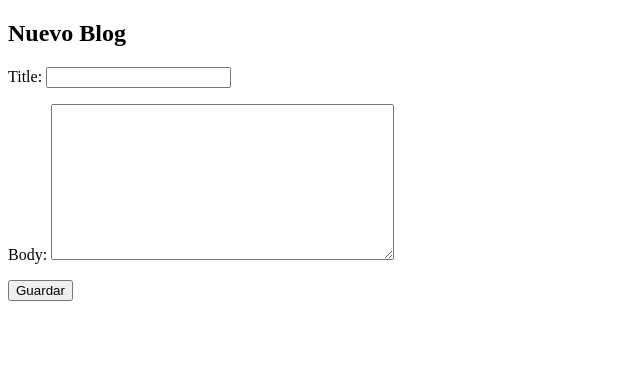
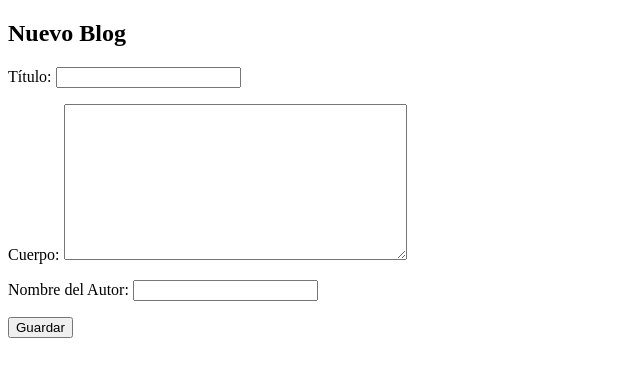
Before and after one commit to Juana2004/Juana2004-PlaygroundFinalProject-Larrumbide, a Django app: page /create/ in a window 1280 px wide. Shown: the top 377 px of the page, without its empty margins (0-640 px from the left). Run offline with Django 5.2, Linux system fonts and the light colour scheme.

Commit message:
end autor en  blogs

```diff
--- a/proyecto/blogs/forms.py
+++ b/proyecto/blogs/forms.py
@@ -4,4 +4,4 @@ from .models import Blog
 class BlogForm(forms.ModelForm):
     class Meta:
         model = Blog
-        fields = ['title', 'body' ]
+        fields = ['title', 'body', 'author_id' ]
--- a/proyecto/blogs/models.py
+++ b/proyecto/blogs/models.py
@@ -3,7 +3,7 @@ from django.db import models
 class Blog(models.Model):
     title = models.CharField(max_length=100)
     body = models.TextField(max_length=100)
-
+    author_id = models.CharField(max_length=100)
     created_at = models.DateTimeField(auto_now_add=True)
 
     def __str__(self):
--- a/proyecto/blogs/templates/blogs/blog_list.html
+++ b/proyecto/blogs/templates/blogs/blog_list.html
@@ -9,6 +9,7 @@
             <li>
                 <h2>{{ blog.title }}</h2>
                 <p>{{ blog.body }}</p>
+                <p>Autor: {{ blog.author_id }}</p>
             </li>
         {% endfor %}
     </ul>
--- a/proyecto/blogs/templates/blogs/create_blog.html
+++ b/proyecto/blogs/templates/blogs/create_blog.html
@@ -1,9 +1,21 @@
 {% extends 'core/base.html' %}
-{% block contenido  %}
+
+{% block contenido %}
     <h2>Nuevo Blog</h2>
     <form method="post">
-    {% csrf_token %}
-    {{ form.as_p }}
-    <button type="submit">Guardar</button>
+        {% csrf_token %}
+        <p>
+            <label for="id_title">Título:</label>
+            {{ form.title }}
+        </p>
+        <p>
+            <label for="id_body">Cuerpo:</label>
+            {{ form.body }}
+        </p>
+        <p>
+            <label for="id_author_id">Nombre del Autor:</label>
+            {{ form.author_id }}
+        </p>
+        <button type="submit">Guardar</button>
     </form>
-{% endblock contenido  %}
+{% endblock contenido %}
```
Also changed, not shown: proyecto/blogs/migrations/0001_initial.py, proyecto/blogs/migrations/0002_alter_blog_author_id_alter_blog_body.py, proyecto/blogs/migrations/0002_remove_blog_author.py (deleted), proyecto/blogs/views.py (line endings or trailing spaces).
